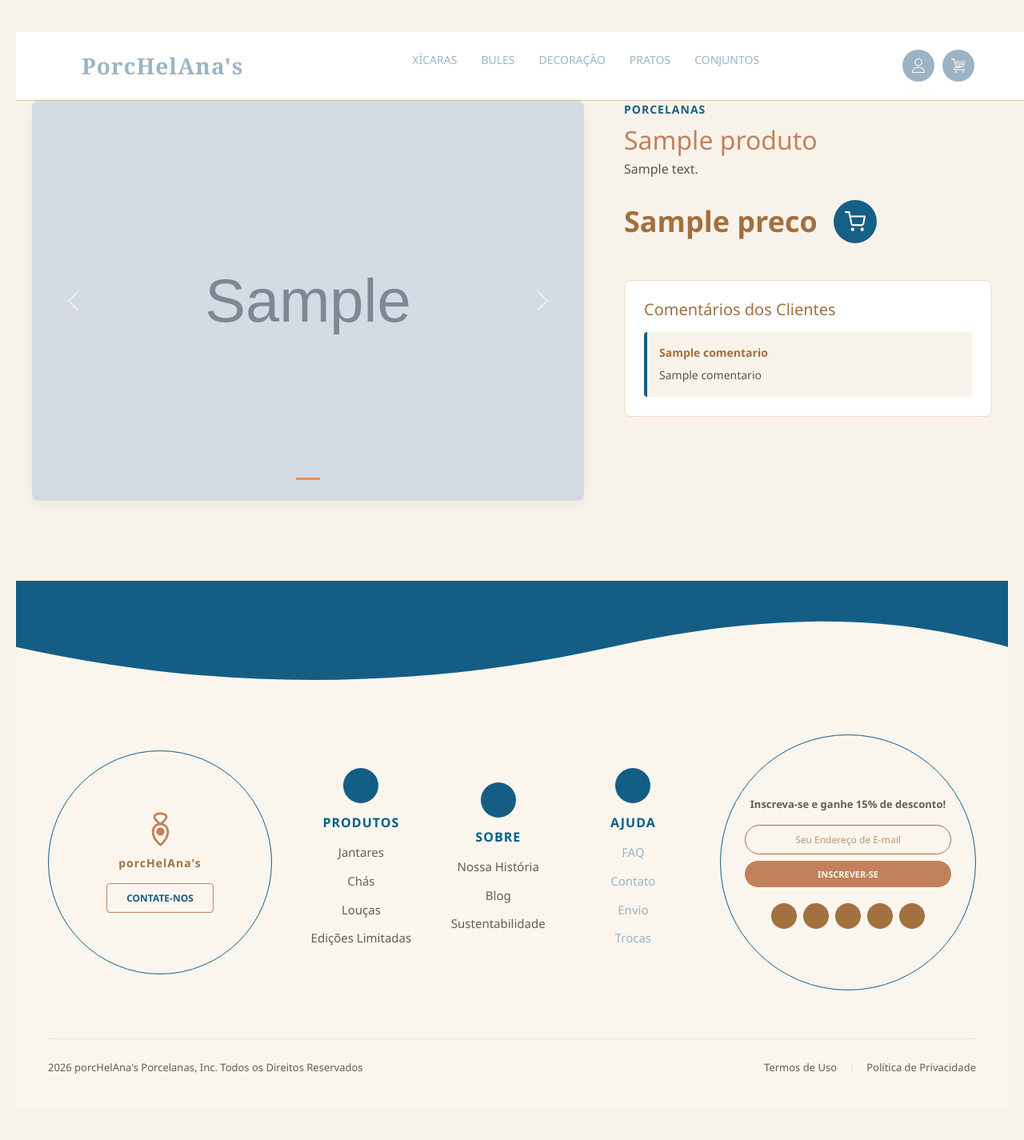
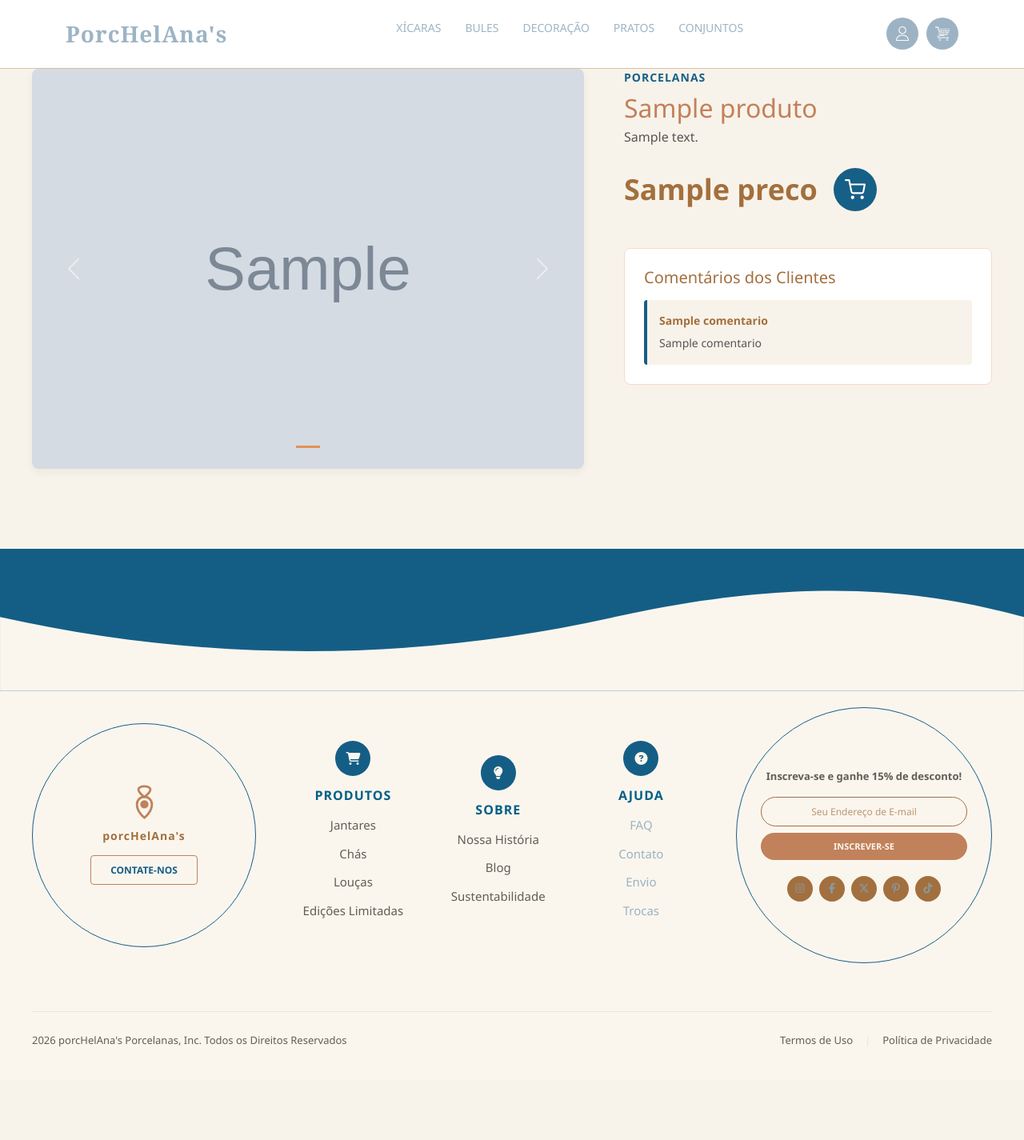
Before and after one commit to Ana-Clara-Lobo-Silveira/PorcHelAnas, a Flask app: template templates/pagina_produto.html in a window 1280 px wide. Shown: the whole page at 80% size. After the commit the page ends 1309 px from the top, so only its background shows below. Run offline with Flask 3, Linux system fonts and the light colour scheme; the template is opened without the code that fills it: most values are stand-ins (such as "Sample title", 1, 10 or a date in 2020); grey boxes marked "Sample" are stand-in pictures.

Commit message:
resolvendo os comentarios

```diff
--- a/model/pagina_produto.py
+++ b/model/pagina_produto.py
@@ -3,7 +3,7 @@
     conexao,cursor = Conexao.conexao()
 
     cursor.execute(""" SELECT nome_produto, descricao_produto, preco, imagem_produto, id_categoria
-                   FROM produtos WHERE id_produto = 4;""")
+                   FROM produtos WHERE id_produto = ;""")
 
     produto=cursor.fetchone()
 
--- a/static/css/pagina_de_produto.css
+++ b/static/css/pagina_de_produto.css
@@ -3,7 +3,6 @@
     background-color: #F8F3EA; /* Off-White */
     font-family: 'Segoe UI', Tahoma, Geneva, Verdana, sans-serif;
     margin: 0;
-    padding: 40px 20px;
 }
 
 /* Caixa Mãe (Flexbox) */
--- a/templates/layout.html
+++ b/templates/layout.html
@@ -6,6 +6,7 @@
     <title>PorcHelAna's</title>
     <link href="https://cdn.jsdelivr.net/npm/bootstrap@5.3.8/dist/css/bootstrap.min.css" rel="stylesheet" integrity="sha384-sRIl4kxILFvY47J16cr9ZwB07vP4J8+LH7qKQnuqkuIAvNWLzeN8tE5YBujZqJLB" crossorigin="anonymous">
     <link rel="stylesheet" href="/static/css/main.css">
+    <link rel="stylesheet" href="https://cdnjs.cloudflare.com/ajax/libs/font-awesome/6.5.1/css/all.min.css">
     {% block style %}
 
     {% endblock %}
```
